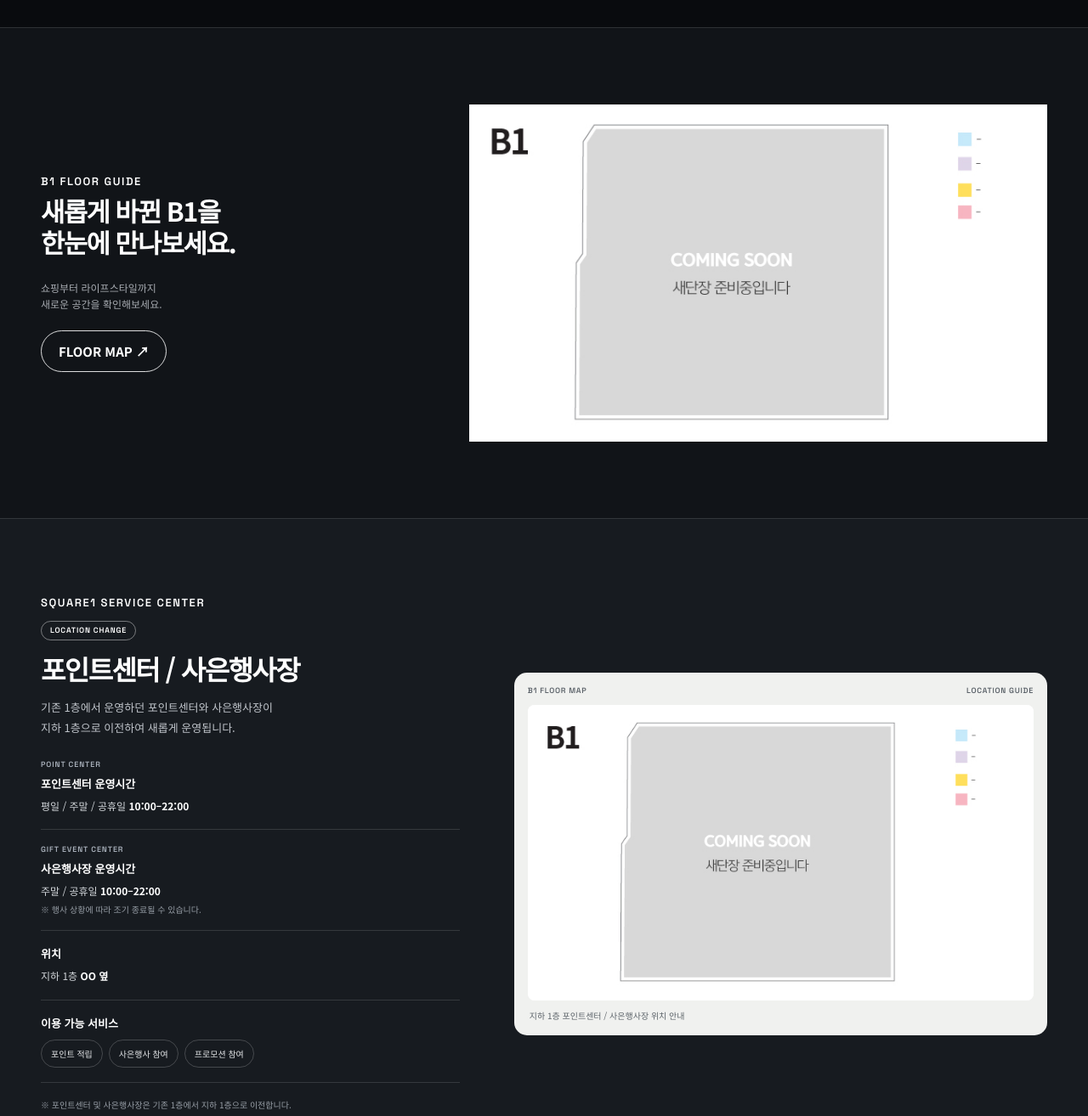
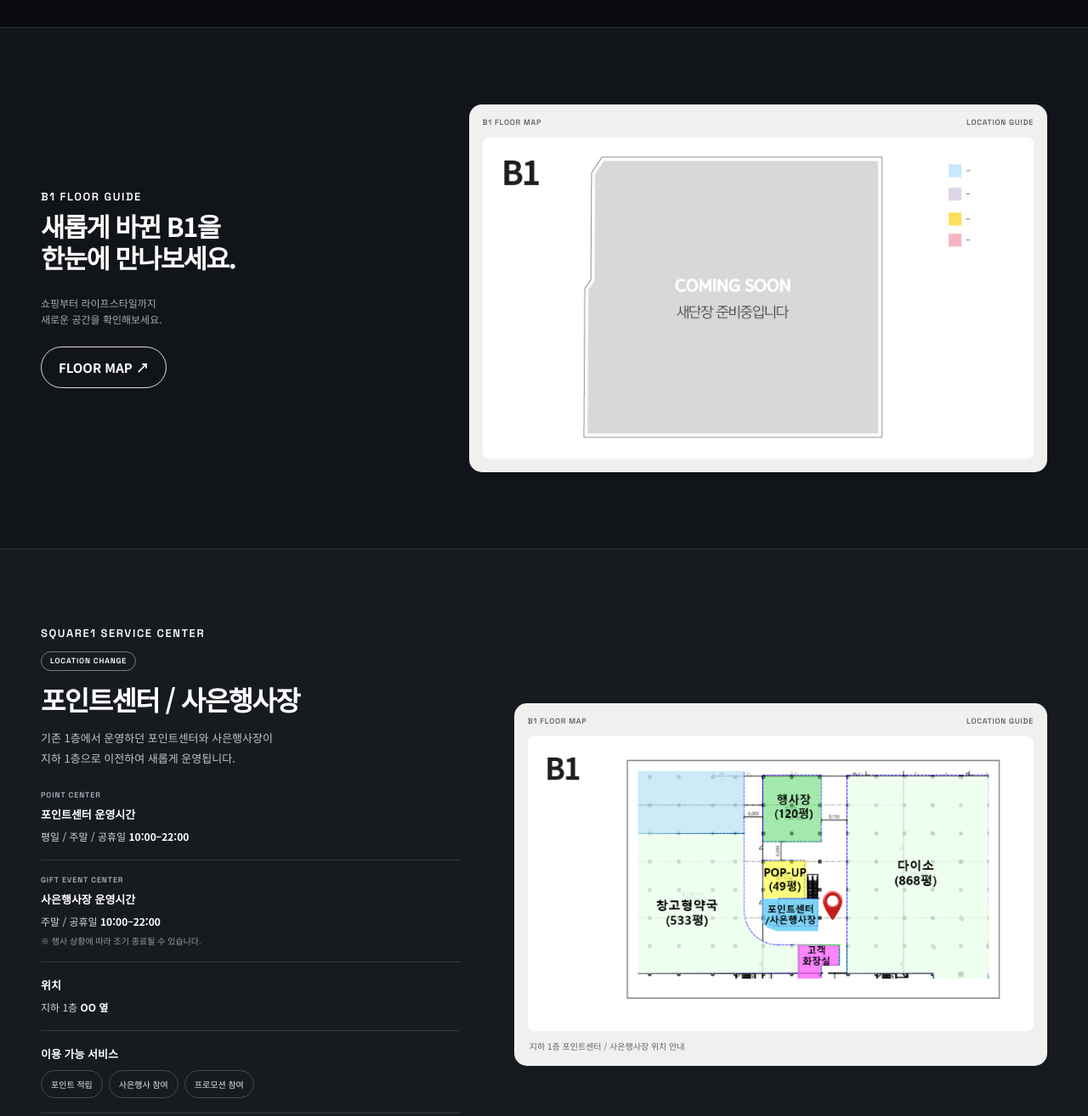
Before and after one commit to square1mall/square1-b1, a plain HTML site: page index.html in a window 1280 px wide. Shown: the part 3640-4954 px from the top of the page at 85% size. Drawn offline with Linux system fonts and the light colour scheme; no server answers.

Commit message:
Add files via upload

```diff
--- a/index.html
+++ b/index.html
@@ -98,17 +98,16 @@
   <div><p class="eyebrow">B1 FLOOR GUIDE</p><h2>새롭게 바뀐 B1을<br>한눈에 만나보세요.</h2><p class="desc">쇼핑부터 라이프스타일까지<br>새로운 공간을 확인해보세요.</p><a class="outline-btn" href="https://www.square1.co.kr/store/floor.php?Category=B1" target="_blank" rel="noopener noreferrer">
   FLOOR MAP ↗
 </a></div>
-<div class="floor-map" id="floor-map">
+<div class="service-center-map floor-map-frame">
+  <div class="service-map-heading">
+    <span>B1 FLOOR MAP</span>
+    <span>LOCATION GUIDE</span>
+  </div>
   <picture>
-    <source
-      media="(max-width: 767px)"
-      srcset="images/floor-map-mobile.jpg"
-    >
-    <img
-      src="images/floor-map-pc.jpg"
-      alt="B1 FLOOR MAP"
-    >
+    <source media="(max-width: 767px)" srcset="images/floor-map-mobile.jpg">
+    <img src="images/floor-map-pc.jpg" alt="스퀘어원 지하 1층 안내 도면">
   </picture>
+</div>
 </div>
 </section>
 
@@ -155,10 +154,15 @@
       <span>B1 FLOOR MAP</span>
       <span>LOCATION GUIDE</span>
     </div>
-    <picture>
-      <source media="(max-width: 767px)" srcset="images/floor-map-mobile.jpg">
-      <img src="images/floor-map-pc.jpg" alt="스퀘어원 지하 1층 안내 도면">
-    </picture>
+ <picture>
+  <!-- 모바일 이미지 -->
+  <source media="(max-width: 767px)"
+          srcset="images/service-map-mobile.jpg">
+
+  <!-- PC 이미지 -->
+  <img src="images/service-map-pc.jpg"
+       alt="포인트센터 및 사은행사장 안내">
+</picture>
     <p class="service-map-caption">지하 1층 포인트센터 / 사은행사장 위치 안내</p>
   </div>
 </section>
```
Also changed, not shown: images/service-map-mobile.jpg (added), images/service-map-pc.jpg (added).
